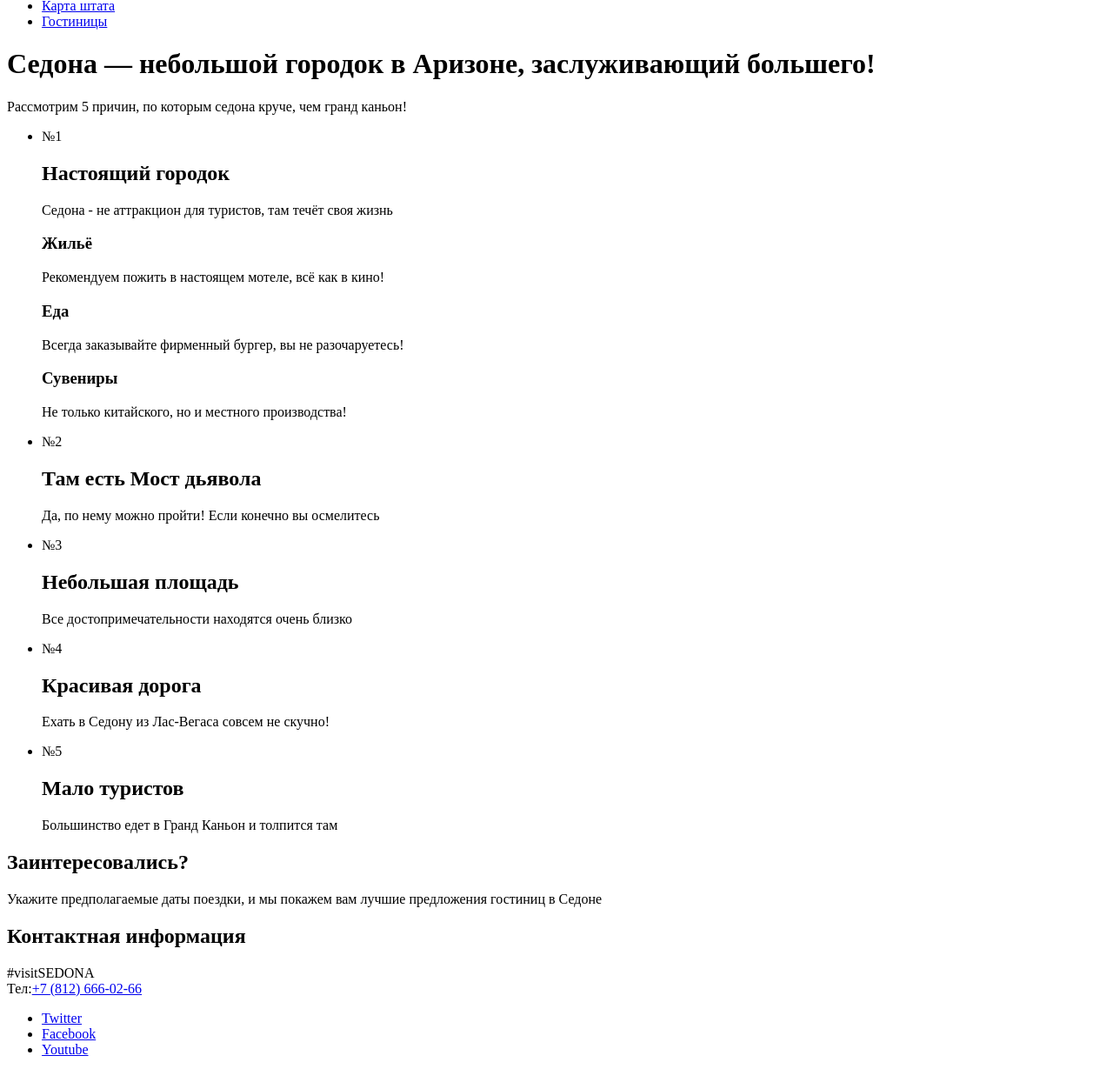
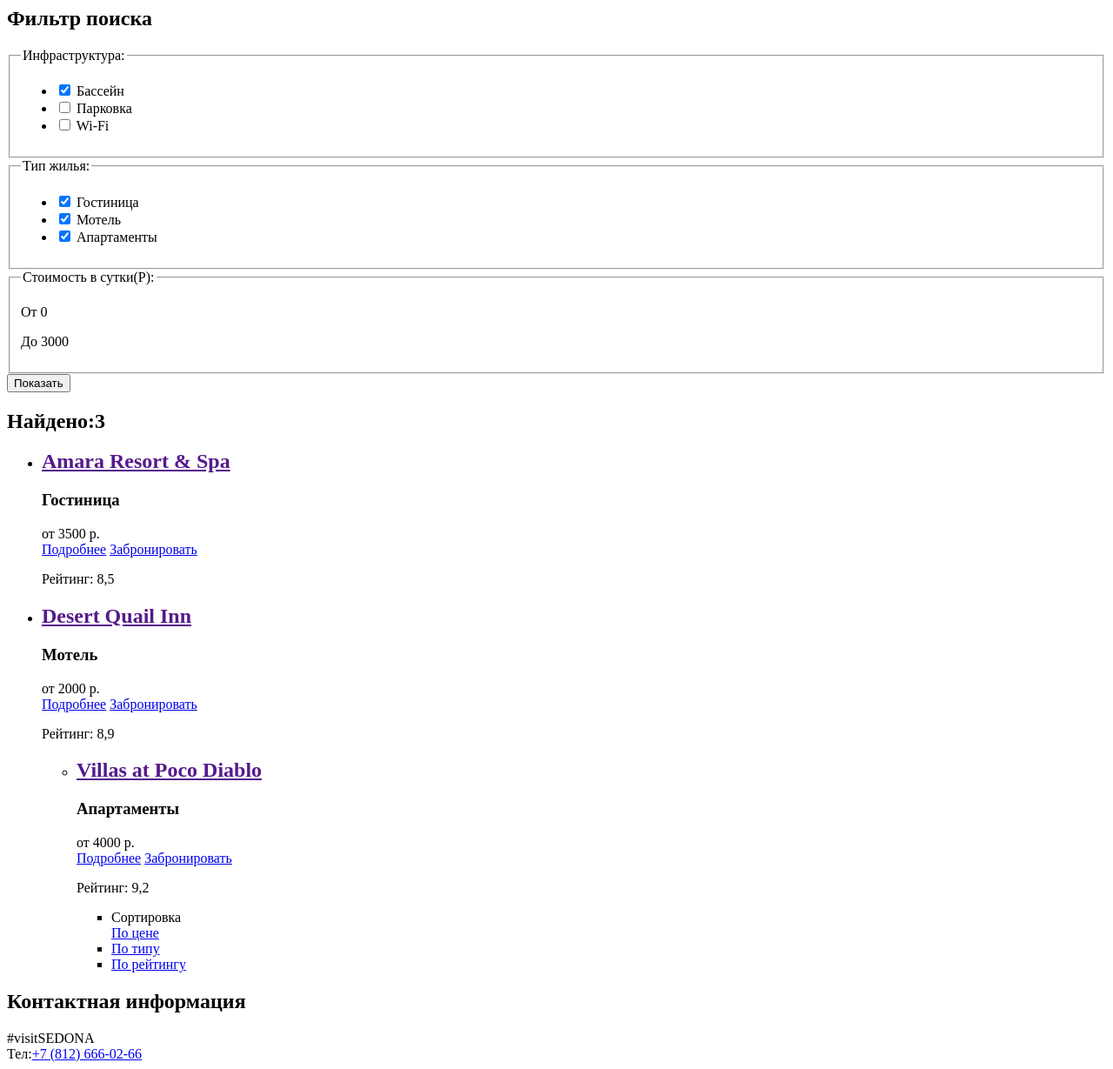
Before and after one commit to ValeriaIgnatenko/1642839-sedona-30, a plain HTML site: page index.html in a window 1280 px wide. Shown: the part 136-1365 px from the top of the page at 87% size. Drawn offline with Linux system fonts and the light colour scheme.

Commit message:
Разметка внутренней страницы

```diff
--- a/index.html
+++ b/index.html
@@ -1,3 +1,4 @@
+
 <!DOCTYPE html>
 <html lang="ru">
   <head>
@@ -8,59 +9,105 @@
 </html>
 <header>
   <nav>
-      <a>
-        <img src="" width="138" height="70" alt="">
+    <a href="index.html">
+      <img src="img/logo.svg" width="111" height="24" alt="">
     </a>
       <ul>
         <li><a href="blank.html">Информация</a></li>
         <li><a href="blank.html">Фото и видео</a></li>
         <li><a href="blank.html">Карта штата</a></li>
-        <li><a href="blank.html">Гостиницы</a></li>
+        <li><a href="catalog.html">Гостиницы</a></li>
       </ul>
     </nav>
   </header>
   <main>
-    <h1>Седона — небольшой городок в Аризоне, заслуживающий большего!</h1>
     <section>
-    <p>Рассмотрим 5 причин, по которым седона круче, чем гранд каньон!</p>
+      <h2>Фильтр поиска</h2>
+      <form method="get" action="https://echo.htmlacademy.ru">
+        <fieldset>
+          <legend>Инфраструктура:</legend>
           <ul>
             <li>
-        <span>№1</span>
-        <h2>Настоящий городок</h2>
-      <p>Седона - не аттракцион для туристов, там течёт своя жизнь</p>
-      <h3> Жильё</h3>
-       <p>Рекомендуем пожить в настоящем мотеле, всё как в кино!</p>
-       <h3>Еда</h3>
-       <p>Всегда заказывайте фирменный бургер, вы не разочаруетесь!</p>
-       <h3>Сувениры</h3>
-       <p>Не только китайского, но и местного производства!</p>
+              <input type="checkbox" name="infrastructure1" id="ch1" checked>
+              <label for="ch1">Бассейн</label>
             </li>
             <li>
-        <span>№2</span>
-        <h2>Там есть Мост дьявола</h2>
-        <p>Да, по нему можно пройти! Если конечно вы осмелитесь</p>
+              <input type="checkbox" name="infrastructure2" id="ch2">
+              <label for="ch2">Парковка</label>
             </li>
             <li>
-      <span>№3</span>
-      <h2>Небольшая площадь</h2>
-      <p>Все достопримечательности находятся очень близко</p>
+              <input type="checkbox" name="infrastructure3" id="ch3">
+              <label for="ch3">Wi-Fi</label>
+            </li>
+          <ul>
+        </fieldset>
+        <fieldset>
+          <legend>Тип жилья:</legend>
+          <ul>
+            <li>
+              <input type="checkbox" name="hotel1" id="ch4" checked>
+              <label for="ch4">Гостиница</label>
             </li>
             <li>
-      <span>№4</span>
-      <h2>Красивая дорога</h2>
-    <p>Ехать в Седону из Лас-Вегаса совсем не скучно!</p>
+              <input type="checkbox" name="hotel2" id="ch5" checked>
+            <label for="ch5">Мотель</label>
+            <li>
+              <input type="checkbox" name="hotel3" id="ch6" checked>
+              <label for="ch6">Апартаменты</label>
             </li>
-    <li>
-      <span>№5</span>
-      <h2>Мало туристов</h2>
-      <p>Большинство едет в Гранд Каньон и толпится там</p>
-      </li>
-    </ul>
+          <ul>
+        </fieldset>
+        <fieldset>
+          <legend>Стоимость в сутки(Р):</legend>
+          <p>От 0</p><p>До 3000</p>
+        </fieldset>
+        <button type="submit">Показать</button>
+      </form>
     </section>
     <section>
-    <h2>Заинтересовались?</h2>
-    <p>Укажите предполагаемые даты поездки, и мы покажем вам лучшие предложения гостиниц в Седоне</p>
+      <h2>Найдено:3</h2>
+      <section>
+        <ul>
+          <li>
+            <a href="">
+              <h2>Amara Resort & Spa</h2></a>
+              <h3>Гостиница</h3>
+              <div>от 3500 р.</div>
+            <a href="#">Подробнее</a>
+            <a href="#">Забронировать</a>
+            <p>Рейтинг: 8,5</p>
+      </section>
+      <selection>
+        <ul>
+          <li>
+            <a href="">
+              <h2>Desert Quail Inn</h2></a>
+              <h3>Мотель</h3>
+              <div>от 2000 р.</div>
+            <a href="#">Подробнее</a>
+            <a href="#">Забронировать</a>
+            <p>Рейтинг: 8,9</p>
+            <selection>
+              <ul>
+                <li>
+                  <a href="">
+                    <h2>Villas at Poco Diablo</h2></a>
+                    <h3>Апартаменты</h3>
+                    <div>от 4000 р.</div>
+                  <a href="#">Подробнее</a>
+                  <a href="#">Забронировать</a>
+                  <p>Рейтинг: 9,2</p>
+      </selection>
+
+       <ul>
+      <li>Сортировка</li>
+					  <a href="#">По цене</a></li>
+						<li><a href="#">По типу</a></li>
+						<li><a href="#">По рейтингу</a></li>
+          </ul>
+          </li>
           </main>
+
           <footer>
             <section>
               <h2>Контактная информация</h2>
@@ -85,6 +132,3 @@
             <p>
               Разработано:
               <a href="https://htmlacademy.ru">HTML Academy</a>
-      </p>
-
-      <p>Репозиторий создан для обучения на профессиональном онлайн‑курсе «<a href="https://htmlacademy.ru/intensive/htmlcss">HTML и CSS, уровень 1</a>».</p>
```
Lines whose indentation alone changed are shown as unchanged.
